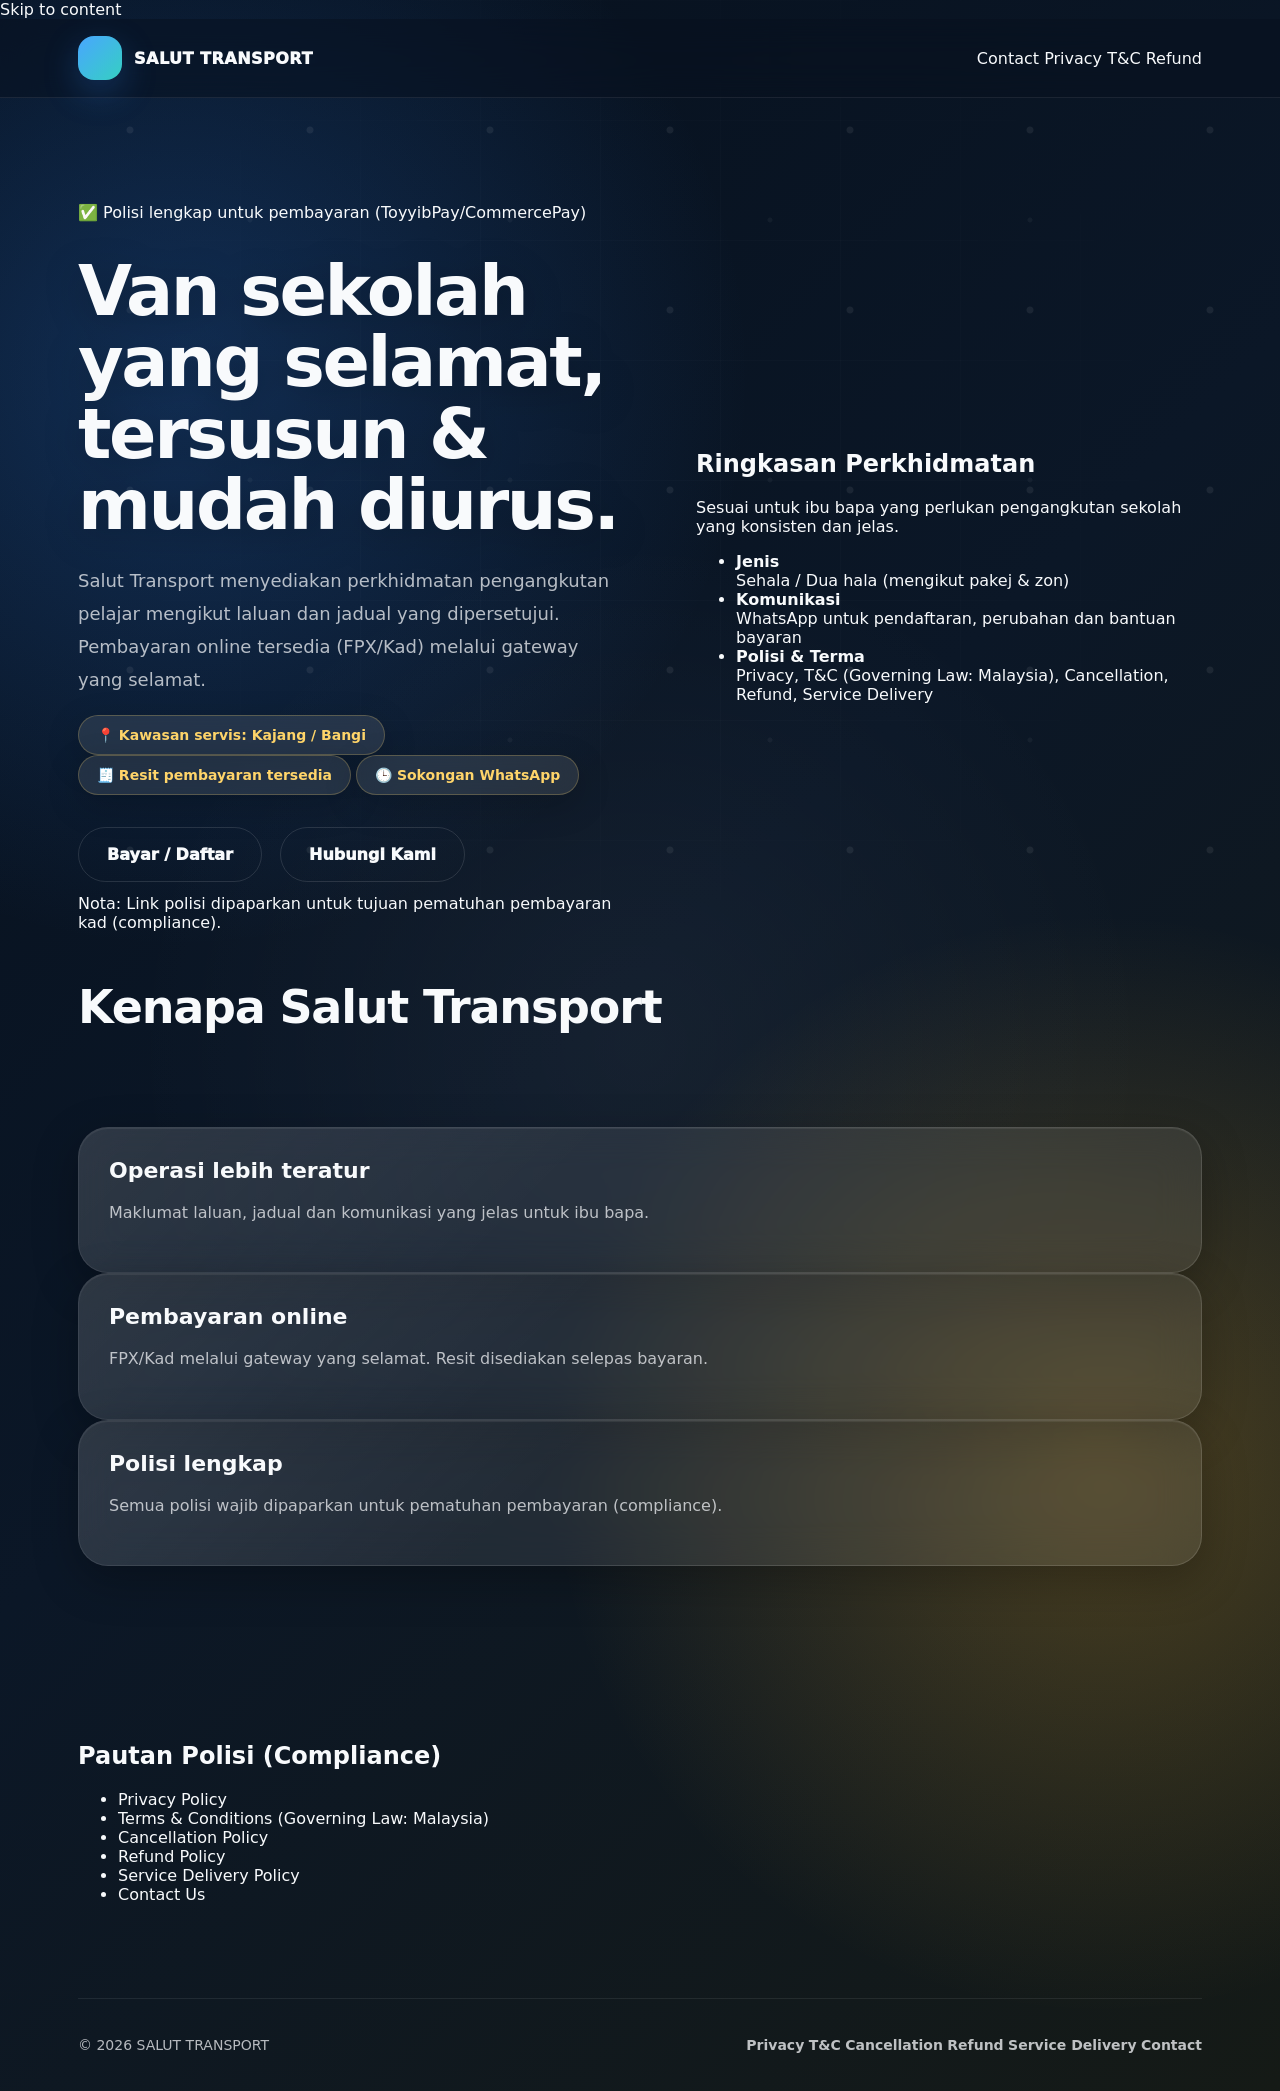
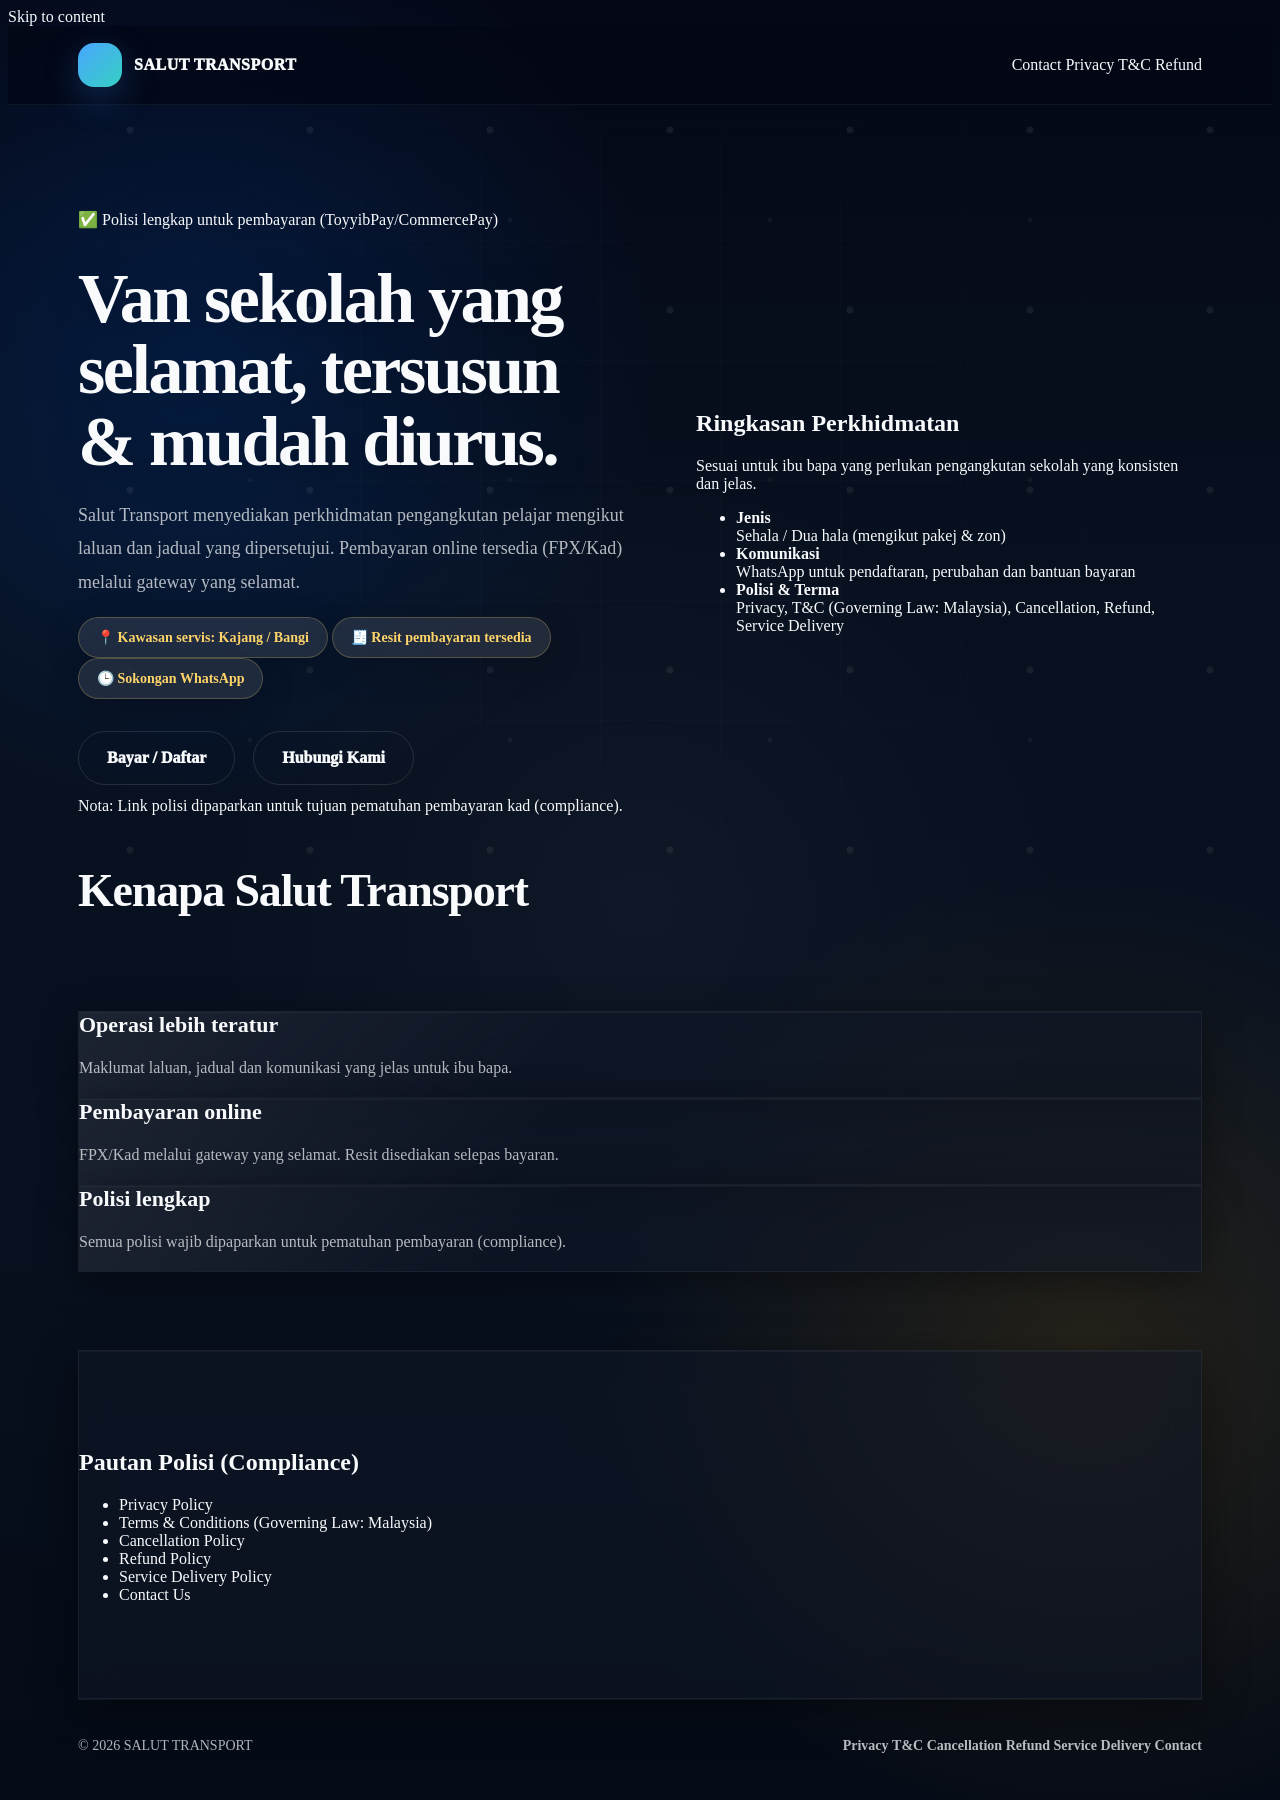

Update style.css

--- a/assets/style.css
+++ b/assets/style.css
@@ -23,16 +23,21 @@
 *{box-sizing:border-box}
 html{scroll-behavior:smooth}
 body{
-  margin:0;
-  font-family:Inter,ui-sans-serif,system-ui,-apple-system,Segoe UI,Roboto,Arial,sans-serif;
-  color:var(--text);
-  overflow-x:hidden;
   background:
-    radial-gradient(circle at 14% 18%, rgba(47,128,237,.26), transparent 28%),
-    radial-gradient(circle at 86% 70%, rgba(246,181,46,.26), transparent 30%),
-    radial-gradient(circle at 50% 50%, rgba(255,255,255,.045), transparent 42%),
-    linear-gradient(135deg,#06101d 0%, #0b1727 48%, #151a16 100%);
-  min-height:100vh;
+    radial-gradient(circle at 15% 20%, rgba(0,102,255,.16), transparent 26%),
+    radial-gradient(circle at 85% 75%, rgba(255,170,0,.12), transparent 28%),
+    radial-gradient(circle at 50% 50%, rgba(255,255,255,.03), transparent 40%),
+    linear-gradient(
+      180deg,
+      #040816 0%,
+      #07101F 30%,
+      #081120 65%,
+      #050B16 100%
+    );
+
+  color:#F8FAFC;
+  overflow-x:hidden;
+  position:relative;
 }
 
 body::before{
@@ -69,13 +74,11 @@ a{color:inherit;text-decoration:none}
 .green{color:var(--teal)}
 
 .nav{
-  position:sticky;
-  top:0;
-  z-index:100;
-  background:rgba(8,17,32,.55);
-  backdrop-filter:blur(18px);
-  -webkit-backdrop-filter:blur(18px);
-  border-bottom:1px solid rgba(255,255,255,.08);
+  background:rgba(4,8,22,.72);
+
+  backdrop-filter:blur(14px);
+
+  border-bottom:1px solid rgba(255,255,255,.05);
 }
 .navRow{height:78px;display:flex;align-items:center;justify-content:space-between;gap:22px}
 .brand{display:flex;align-items:center;gap:12px;font-weight:950;letter-spacing:.5px;color:var(--text)}
@@ -144,11 +147,17 @@ a{color:inherit;text-decoration:none}
 
 section{padding:78px 0}.sectionTitle{font-size:46px;line-height:1.12;margin:0 0 16px;letter-spacing:-1.2px}.sectionLead{color:var(--muted);font-size:17px;line-height:1.8;max-width:780px;margin:0 0 32px}
 .cards{display:grid;grid-template-columns:repeat(3,1fr);gap:24px}
-.card,.contentPage{
-  background:rgba(255,255,255,.085);border:1px solid rgba(255,255,255,.13);border-radius:var(--radius);padding:30px;
-  backdrop-filter:blur(20px);-webkit-backdrop-filter:blur(20px);
-  box-shadow:var(--shadow2), inset 0 1px 1px rgba(255,255,255,.08);
-  transition:.28s ease;position:relative;overflow:hidden
+.card,
+.content{
+  background:rgba(17,24,39,.58);
+
+  border:1px solid rgba(255,255,255,.06);
+
+  backdrop-filter:blur(18px);
+
+  box-shadow:
+    0 10px 40px rgba(0,0,0,.42),
+    inset 0 1px 1px rgba(255,255,255,.04);
 }
 .card::before,.contentPage::before{content:"";position:absolute;inset:0;background:linear-gradient(135deg,rgba(255,255,255,.07),transparent 42%);pointer-events:none}
 .card:hover,.contentPage:hover{transform:translateY(-8px);box-shadow:0 28px 80px rgba(0,0,0,.38),0 0 28px rgba(47,128,237,.13)}
